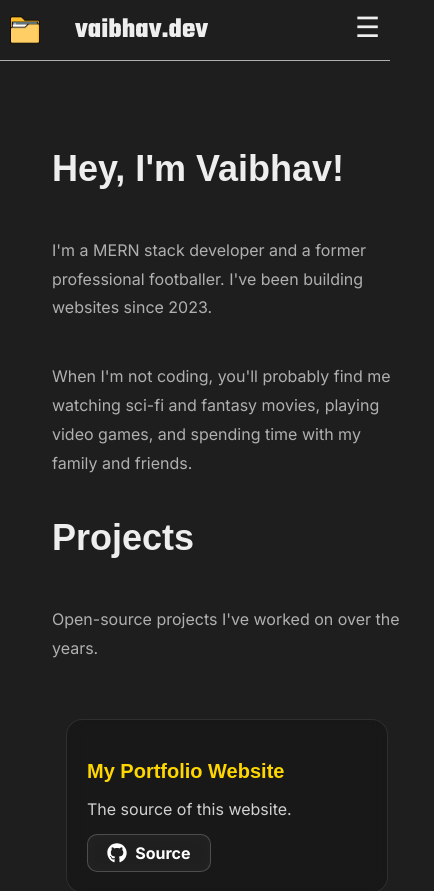
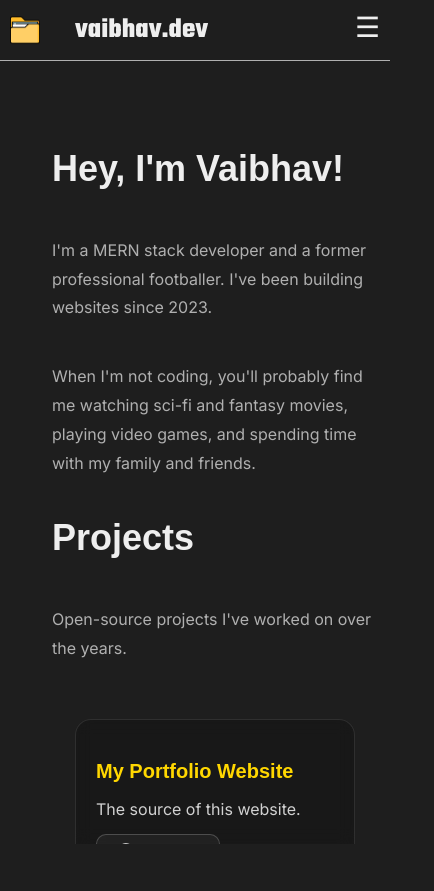
Before and after one commit to vaibhavsorathiya77/client, a React (Create React App) app: page / in a window 390 px wide. Shown: the top 891 px of the page, 434 px wide, since content can reach past the window. After the commit the page ends 844 px from the top, so only its background shows below. Built offline with nearby package versions, Linux system fonts and the light colour scheme.

Commit message:
here i solve alignment problem of hamburger , solution is horizontal scroll is deactiavte it created problem of margins problem after deactivite it problem solved,, now minor design arrangement is pending for mobile view glasscard in home section

```diff
--- a/src/App.css
+++ b/src/App.css
@@ -73,6 +73,15 @@ nav a {
   overflow: hidden;
 
 }
+.no-scroll {
+  overflow: hidden;
+  touch-action: none; /* disables zooming/panning on mobile */
+}
+html, body {
+  overflow-x: hidden;
+  max-width: 100vw;
+}
+
 
 
 @media (min-width: 1024px) {
--- a/src/components/Home.jsx
+++ b/src/components/Home.jsx
@@ -21,34 +21,36 @@ const Home = () => {
     justifyContent: "center",
     alignItems: "center",
     flexDirection: "column",
-//     minHeight: "100vh", // changed from height to minHeight
-//     zIndex: 0, // or just ensure nothing inside gets a z-index above the navbar
-// // position: "relative", // if not already present
+    minHeight: "100vh",
+    width: "100%",               // Ensure full width of the screen
+    overflowX: "hidden",         // Prevent horizontal scroll
+    overflowY: "auto",           // Allow vertical scrolling if content exceeds
   };
 
+
   const contentBoxStyle = {
-    maxWidth: "800px",
-    width: "100%",
+    maxWidth: "800px",   // Prevent exceeding width on larger screens
+    width: "100%",       // Make sure it fits the available width
     textAlign: "left",
     padding: "2rem",
-    marginTop: "-3rem", // Pull content box upwards to fix spacing issue
+    marginTop: "-3rem",  // Pull content box upwards to fix spacing issue
     margin: "0 auto",
     display: "flex",
     flexDirection: "column", // Stack content vertically
     justifyContent: "center",
     alignItems: "flex-start", // Align to the left for larger screens
+    boxSizing: "border-box", // Ensure padding does not push out width
   };
 
   const headingStyle = {
     fontSize: "2.25rem",
     color: "#eeeeee",
-    marginTop: isMobile ? "1rem" : "clamp(1rem, 2.5vw, 15rem)", // fix for mobile
+    marginTop: isMobile ? "1rem" : "clamp(1rem, 2.5vw, 15rem)", // Adjust spacing based on screen size
     fontWeight: "bold",
     fontFamily: "'Sora', sans-serif",
-    whiteSpace: "nowrap",
-    overflow: "hidden",
-    textOverflow: "ellipsis",
-    marginLeft: isDesktop ? "100px" : "0",
+    whiteSpace: "normal",        // Allow text wrapping if necessary
+    overflow: "visible",        // Ensure text is visible and not clipped
+    textOverflow: "clip",        // Avoid cutting off text
   };
 
   // const paraStyle = {
@@ -62,12 +64,13 @@ const Home = () => {
   // Project section card container style
   const cardContainerStyle = {
     display: "grid",
-    gridTemplateColumns: isMobile ? "1fr" : "repeat(2, 1fr)", // Adjust based on screen size
+    gridTemplateColumns: isMobile ? "1fr" : "repeat(2, 1fr)", // Single column on mobile, 2 columns on desktop
     gap: "20px",
     marginTop: "2rem",
-    maxWidth: "640px",
-    marginLeft: "auto",
-    marginRight: "auto",
+    maxWidth: "100%",         // Ensure it doesn't exceed viewport width
+    marginLeft: "auto",       // Center content horizontally
+    marginRight: "auto",      // Center content horizontally
+    padding: "0 10px",        // Add some padding to prevent clipping
   };
 
   // Glass card styles for each project card
@@ -79,9 +82,12 @@ const Home = () => {
     border: "1px solid rgba(255, 255, 255, 0.1)",
     padding: "20px",
     width: "280px",
+    maxWidth: "100%",
     color: "#ffffff",
     textAlign: "left",
     transition: "transform 0.3s ease",
+    boxSizing: "border-box",
+    margin: isMobile ? "0 auto" : "0",
   };
 
   const cardHeadingStyle = {
--- a/src/components/Navbar.jsx
+++ b/src/components/Navbar.jsx
@@ -9,7 +9,14 @@ const Navbar = () => {
 
   // Prevent background scrolling when menu is open
   useEffect(() => {
-    document.body.style.overflow = isMobileMenuOpen ? "hidden" : "auto";
+    if (isMobileMenuOpen) {
+      document.body.classList.add("no-scroll");
+    } else {
+      document.body.classList.remove("no-scroll");
+    }
+
+    // Optional: Cleanup when component unmounts
+    return () => document.body.classList.remove("no-scroll");
   }, [isMobileMenuOpen]);
 
   const navStyle = {
@@ -163,7 +170,7 @@ const Navbar = () => {
               justify-content: center;
               gap: 24px;
               z-index: 10000;
-              padding: 2rem;
+              padding: 1rem;
             }
           }
 
```
